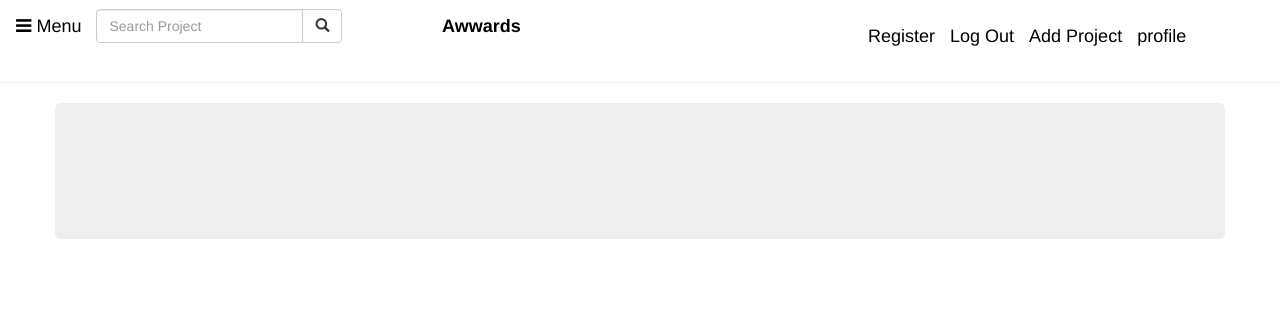
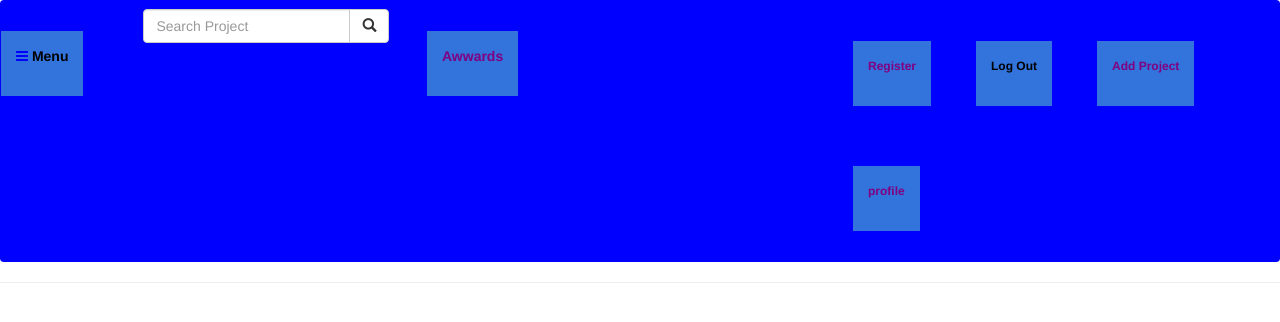
Before and after one commit to Andrew59-boop/award, a Django app: page / in a window 1280 px wide. Shown: the top 322 px of the page. Run offline with Django 3.2, Linux system fonts and the light colour scheme; the visitor is signed in with stand-in values (Sample User, id 1); data that the repository does not hold is empty; some libraries are stand-ins or nearby versions.

Commit message:
procfile

```diff
--- /dev/null
+++ b/runtime.txt
@@ -0,0 +1 @@
+python-3.8.2
--- a/won/templates/base.html
+++ b/won/templates/base.html
@@ -12,7 +12,7 @@
   {% endif %}
   {% block styles %}
     {% bootstrap_css %}
-    <link rel="stylesheet" href="{% static 'css/base.css' %}">
+    <link rel="stylesheet" href="{% static 'css/awward.css' %}">
   {% endblock %}
 
 </head>
--- a/won/templates/index.html
+++ b/won/templates/index.html
@@ -13,14 +13,14 @@
           width: 200px;
         }
       </style>
- <div class="jumbotron">
+
 
   <div class="row">
     {% for post in projects %}
     <div class="col-md-4">
       <h5 class="text-center"> {{post.title}}</h5>
       <a href="{% url 'projects' post.id %}"><img src="{{post.image.url}}" class="img-responsive" alt="Project" ></a>
-</div>
+
     </div>
     {% endfor %}
   </div>
--- a/won/templates/navbar.html
+++ b/won/templates/navbar.html
@@ -10,15 +10,38 @@
    {% bootstrap_css%}
    <link rel='stylesheet' href='https://use.fontawesome.com/releases/v5.5.0/css/all.css' >
    <link rel="stylesheet" href="https://cdnjs.cloudflare.com/ajax/libs/font-awesome/4.7.0/css/font-awesome.min.css">
-  {% endblock%}
+   <style>
+   .navbar {
+    background: transparent;
+    color:blue;
+
+
+}
+
+
+.navbar-brand {
+    font-size: 1em  ;
+    font-weight: bolder;
+    background-color: rgb(50, 115, 220);
+    background-clip: padding-box;
+    background-size: 120px 80px;
+    padding-bottom: 50px;
+    bottom: auto;
+    margin: 30px 60px;
+}
+
+
+</style>
+
+   {% endblock%}
 </head>
 <body>
 
-<nav class="navbar">
+<nav  style="background-color:blue" class="navbar">
 <div class="container-fluid">
   <div class="row">
     <div class="col-md-4">
-      <a  class="navbar-brand" data-toggle="modal" data-target="#settings" aria-hidden="true"style="color:black;" ><i class="fa fa-bars" style="color:black;"></i> Menu</a>
+      <a  class="navbar-brand" data-toggle="modal" data-target="#settings" aria-hidden="true"style="color:black;" ><i class="fa fa-bars" style="color:blue;"></i> Menu</a>
       <form class="navbar-form" role="search" action="{% url 'search_results' %}">
 
         <div class="input-group">
@@ -31,19 +54,19 @@
       </form>
     </div>
     <div class="col-md-4">
-      <a class="navbar-brand" href="{% url 'indexPage' %}" style="color:black;"> <b>Awwards</b></a>
+      <a class="navbar-brand" href="{% url 'indexPage' %}" style="color:purple;"> <b>Awwards</b></a>
     </div>
     <div class="col-md-4" class="navbar navbar-right">
       {% if user.is_authenticated %}
 
-      <h6><a  class="navbar-brand" href="/accounts/register/" style="color:black;"> Register</a>
-      <a class="navbar-brand" <a href="/logout/"style="color:black;">Log Out</a>
-      <a  class="navbar-brand" href="{% url 'new-project' %}" style="color:black;">Add Project</a>
-      <a  class="navbar-brand" href="{% url 'Profile' %}" style="color:black;">profile</a></h6>
+      <h6><a  class="navbar-brand" href="/accounts/register/" style="color:purple;"> Register</a>
+      <a class="navbar-brand" href="/logout/"style="color:black;">Log Out</a>
+      <a  class="navbar-brand" href="{% url 'ProjectForm' %}" style="color:purple;">Add Project</a>
+      <a  class="navbar-brand" href="{% url 'Profile' %}" style="color:purple;">profile</a></h6>
 
       {% else %}
       <li>
-        <a class="navbar-brand" href="/accounts/login" style="color:black;">Login</a>
+        <a class="navbar-brand" href="/accounts/login" style="color:purple;">Login</a>
       </li>
 
       {% endif %}
--- a/won/templates/static/css/awward.css
+++ b/won/templates/static/css/awward.css
@@ -1,4 +1,4 @@
 h1
 {
-  color: purple;
+  color: rgb(84, 199, 128);
 }
--- a/won/urls.py
+++ b/won/urls.py
@@ -6,7 +6,7 @@ from django.conf.urls.static import static
 urlpatterns=[
     url(r'^$',views.index,name='indexPage'),
     url(r'^projects/(\d+)',views.project,name ='projects'),
-    url(r'^new/project$', views.new_project, name='new-project'),
+    url(r'^new/project$', views.new_project, name='ProjectForm'),
     url(r'^profile/',views.profile,name = 'Profile'),
     url(r'^edit/profile/$',views.edit_profile,name = 'edit-profile'),
     url(r'^search/', views.search_results, name='search_results'),
```
Also changed, not shown: won/templates/vote.html (+2 -42 lines), media/projects/download.jpeg (added), media/projects/kol_FleypMJ.jpg (added), 4 other files.
